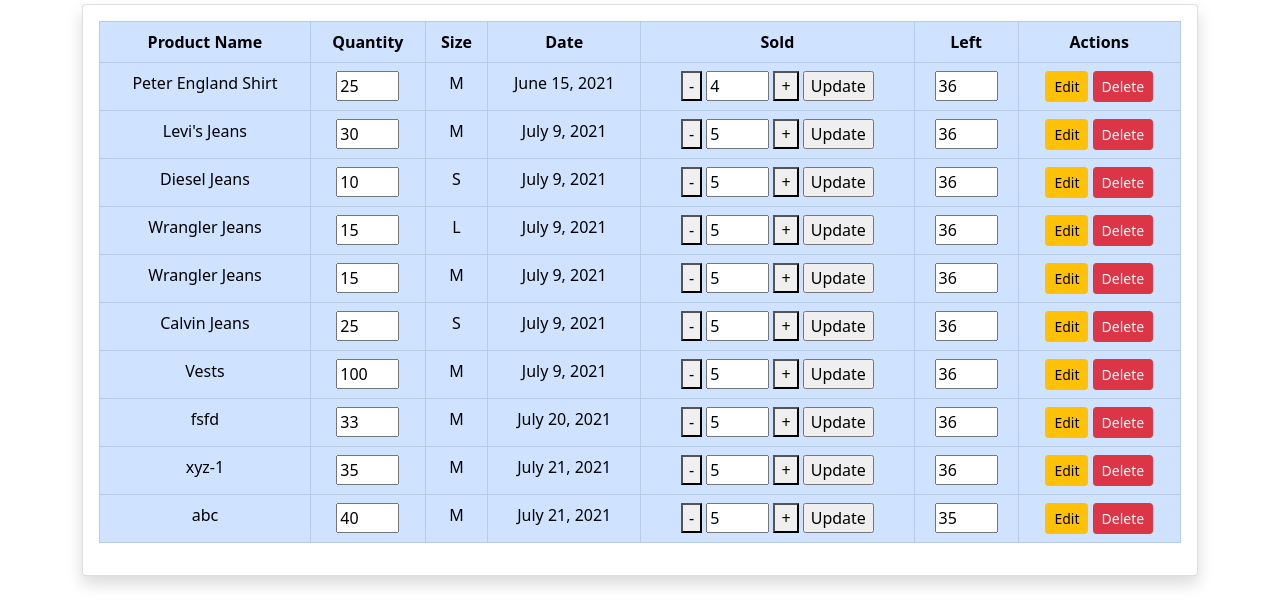
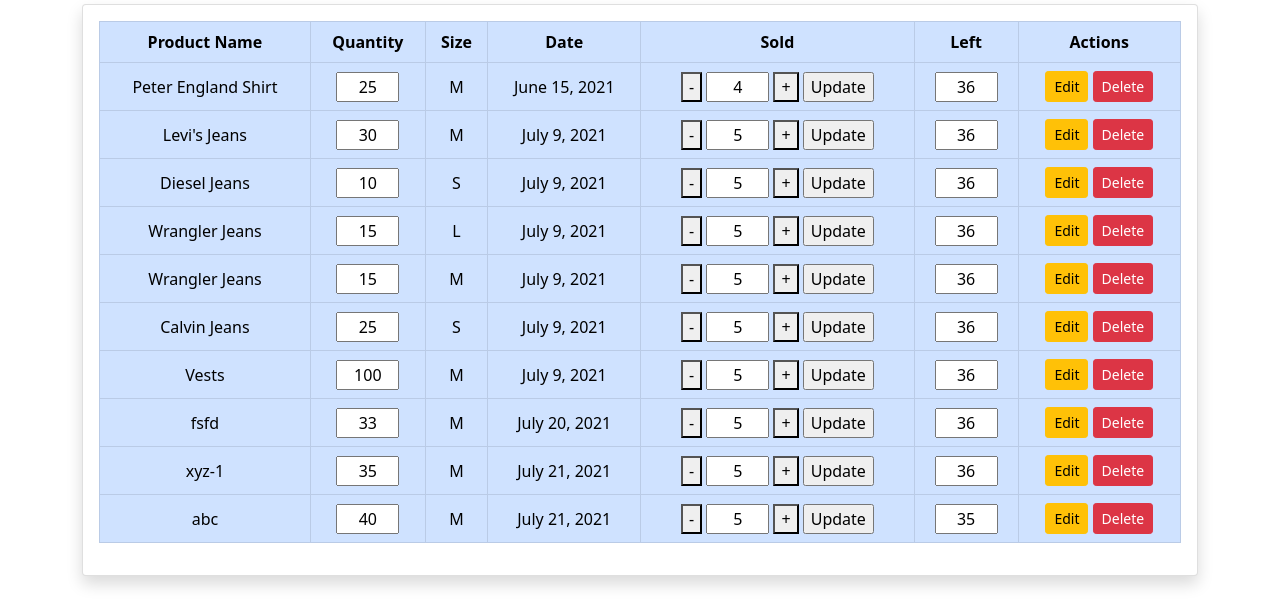
Before and after one commit to ShivPratapRaj/Inventory_Management, a Django app: page /itemlist/ in a window 1280 px wide. Shown: the part 88-704 px from the top of the page. Run offline with Django 3.2, Linux system fonts and the light colour scheme; data comes from the database, SQL or seed files in the repository.

Commit message:
aligned input items

```diff
--- a/item/templates/item/itemlist.html
+++ b/item/templates/item/itemlist.html
@@ -10,6 +10,16 @@
     <meta http-equiv="X-UA-Compatible" content="IE=edge">
     <meta name="viewport" content="width=device-width, initial-scale=1.0">
     <title>Items</title>
+    <style>
+      td {
+        text-align: center;
+        vertical-align: middle;
+      }
+
+      input[type="text"] {
+        text-align: center;
+      }
+    </style>
   </head>
 
   <body>
--- a/item/templates/item/leftitems.html
+++ b/item/templates/item/leftitems.html
@@ -26,6 +26,9 @@
 width:100%;
 max-height: 540px !important;
 } */
+td {
+    text-align: center;
+}
     </style>
     <script src="https://cdn.jsdelivr.net/npm/chart.js"></script>
     <script src="https://ajax.googleapis.com/ajax/libs/jquery/3.5.1/jquery.min.js"></script>
--- a/item/templates/item/search_result.html
+++ b/item/templates/item/search_result.html
@@ -9,6 +9,9 @@
     <style>
         a {
             text-decoration: none;
+        }
+        input[type="text"] {
+             text-align: center;
         }
     </style>
 </head>
--- a/requirements.txt
+++ b/requirements.txt
@@ -1,4 +1,5 @@
 appdirs==1.4.4
+apturl==0.5.2
 autopep8==1.5.7
 bcrypt==3.1.7
 blinker==1.4
```
